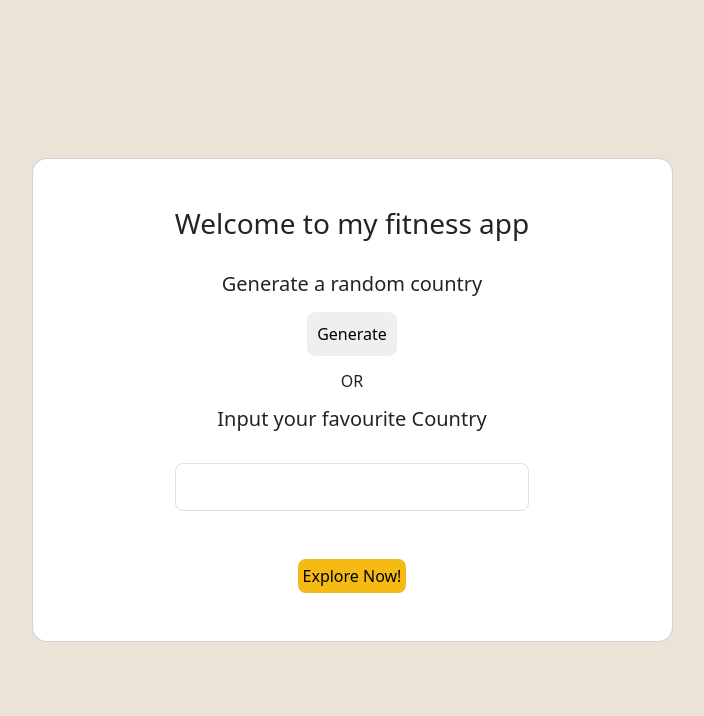
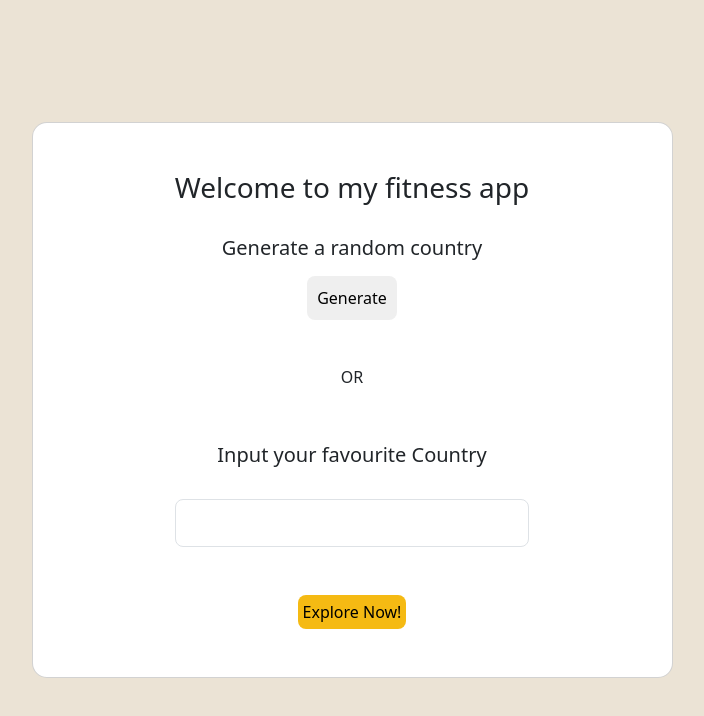
Before and after one commit to Aifert/health-app, a React (Create React App) app in the folder frontend/: page / in a window 1280 px wide. Shown: the top 716 px of the page, without its empty margins (288-992 px from the left). Built offline with nearby package versions, Linux system fonts and the light colour scheme; no server answers.

Commit message:
spacings

```diff
--- a/frontend/src/components/LandingPage.jsx
+++ b/frontend/src/components/LandingPage.jsx
@@ -75,11 +75,11 @@ function LandingPage(props){
                         <div className = "title mb-2">
                         <h5>Generate a random country</h5>
                         </div>
-                        <div className = "generate mb-3">
+                        <div className = "generate mb-5">
                           <button className = "generateButton" onClick={handleGenerate}>Generate</button>
                         </div>
                       </div>
-                      <div className = "title m-2">
+                      <div className = "title mb-5">
                         <h6>OR</h6>
                       </div>
                       <div className = "label mb-3">
```
